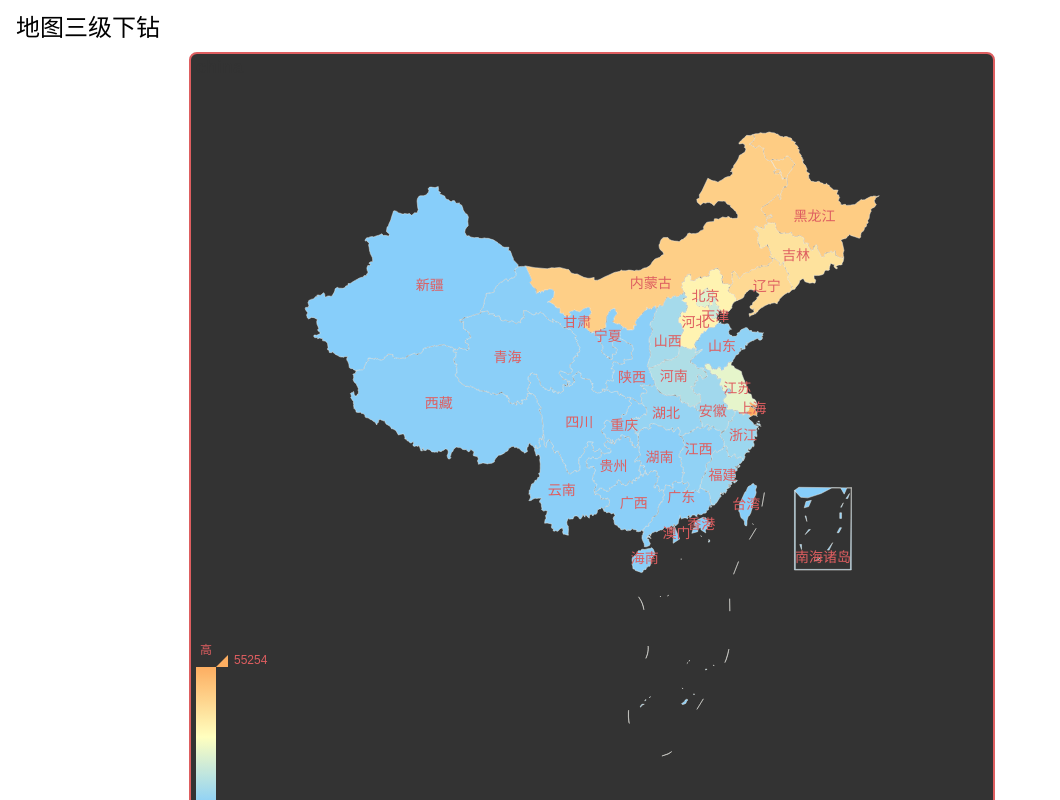
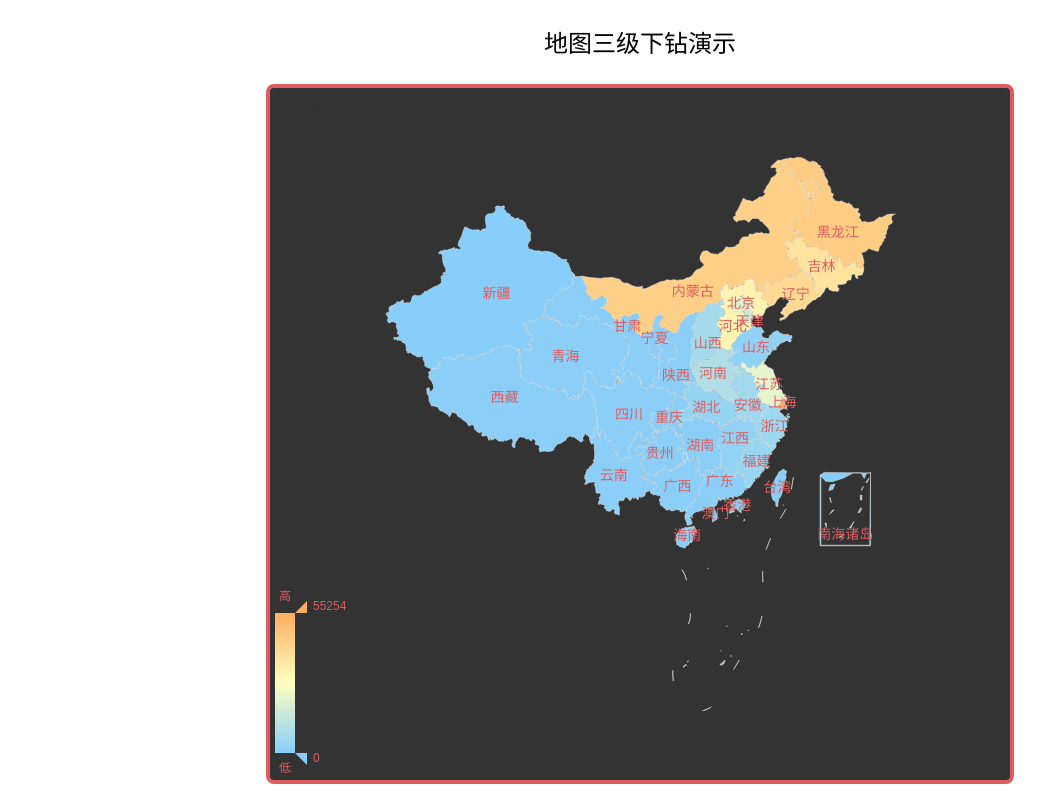
Before and after one commit to burc-li/vue-map-drilling, a Vue app: page /map in a window 1280 px wide. Shown: the whole page, without its empty margins (0-1060 px from the left). Built offline with nearby package versions, Linux system fonts and the light colour scheme.

Commit message:
style: 样式调整

```diff
--- a/src/components/MapDrilling/index.vue
+++ b/src/components/MapDrilling/index.vue
@@ -1,5 +1,5 @@
 <template>
-  <div class="MapUpDownWrap">
+  <div class="mapdrilling-inner">
     <div id="chart" class="chart"></div>
   </div>
 </template>
@@ -315,18 +315,18 @@ export default {
 </script>
 
 <style scoped lang="less">
-.MapUpDownWrap {
+.mapdrilling-inner {
   display: flex;
   justify-content: center;
   align-items: center;
-  width: 90vw;
-  height: 98vh;
+  width: 100%;
+  height: 100%;
   .chart {
-    width: 70%;
+    width: 100%;
     height: 100%;
     border-radius: 8px;
-    border: 2px solid #de5e60;
-    background-color: rgba(0, 0, 0, 0.8) !important;
+    border: 4px solid #de5e60;
+    background-color: rgba(0, 0, 0, 0.8);
   }
 }
 </style>
--- a/src/views/map/index.vue
+++ b/src/views/map/index.vue
@@ -1,7 +1,7 @@
 <template>
   <div class="map-wrapper">
-    <h2>地图三级下钻</h2>
-    <MapDrilling></MapDrilling>
+    <h2>地图三级下钻演示</h2>
+    <MapDrilling class="mapdriliing"></MapDrilling>
   </div>
 </template>
 
@@ -20,9 +20,17 @@ export default {
   width: 100%;
   height: 100%;
   padding: 16px;
+  display: flex;
+  flex-direction: column;
+  align-items: center;
   h2 {
     font-size: 24px;
-    margin-bottom: 12px;
+    margin-top: 16px;
+    margin-bottom: 28px;
+  }
+  .mapdriliing{
+    width: 60%;
+    height: calc(100% - 24px - 16px - 28px);
   }
 }
 </style>
```
